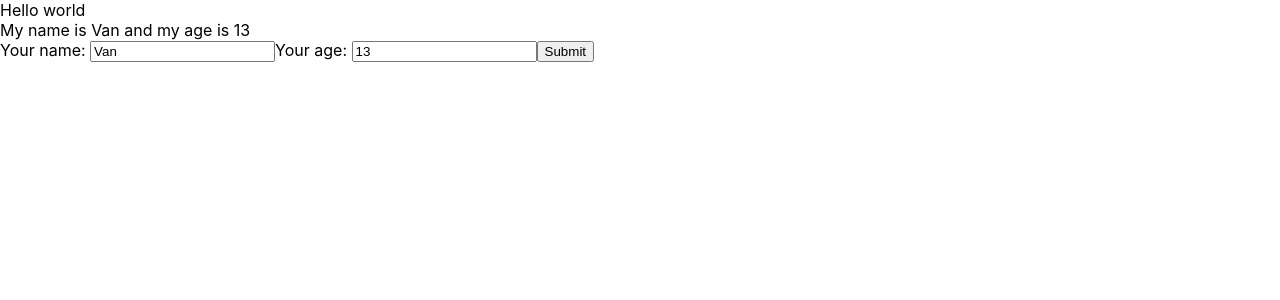
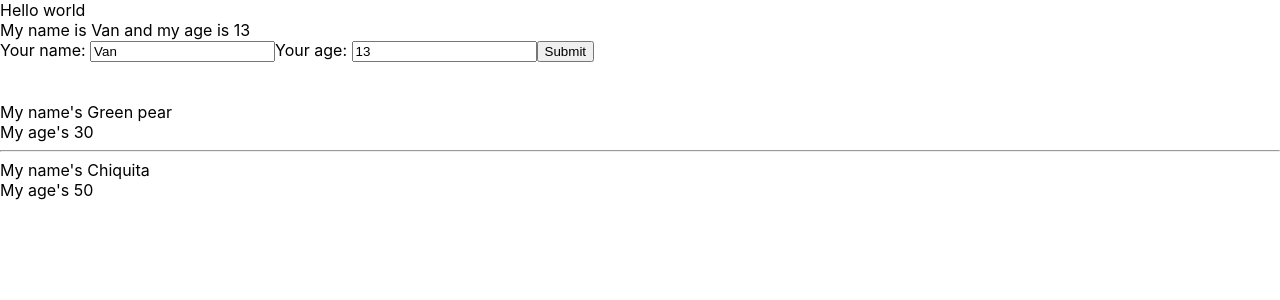
Before and after one commit to vanguyen333/reactUltimate, a React (Create React App) app: page / in a window 1280 px wide. Shown: the top 300 px of the page. Built offline with nearby package versions, Linux system fonts and the light colour scheme.

Commit message:
added DisplayInfor component, how to pass value into age rather than just string, using const above return, and using curly braces {myAge}

```diff
--- /dev/null
+++ b/src/components/DisplayInfor.js
@@ -0,0 +1,15 @@
+import React from "react";
+
+class DisplayInfor extends React.Component {
+  render() {
+    console.log(this.props);
+    return (
+      <div>
+        <div>My name's {this.props.name}</div>
+        <div>My age's {this.props.age}</div>
+      </div>
+    );
+  }
+}
+
+export default DisplayInfor;
--- a/src/components/MyComponent.js
+++ b/src/components/MyComponent.js
@@ -4,15 +4,22 @@
 
 import React from "react";
 import UserInfor from "./UserInfor";
+import DisplayInfor from "./DisplayInfor";
 
 class MyComponent extends React.Component {
   //JSX ...
   render() {
+    const myAge = 50;
     return (
       <div>
         {/* My name is {this.state.name} and I'm from {this.state.address} */}
 
-        <UserInfor></UserInfor>
+        <UserInfor />
+        <br />
+        <br />
+        <DisplayInfor name="Green pear" age="30" />
+        <hr />
+        <DisplayInfor name="Chiquita" age={myAge} />
       </div>
     );
   }
```
